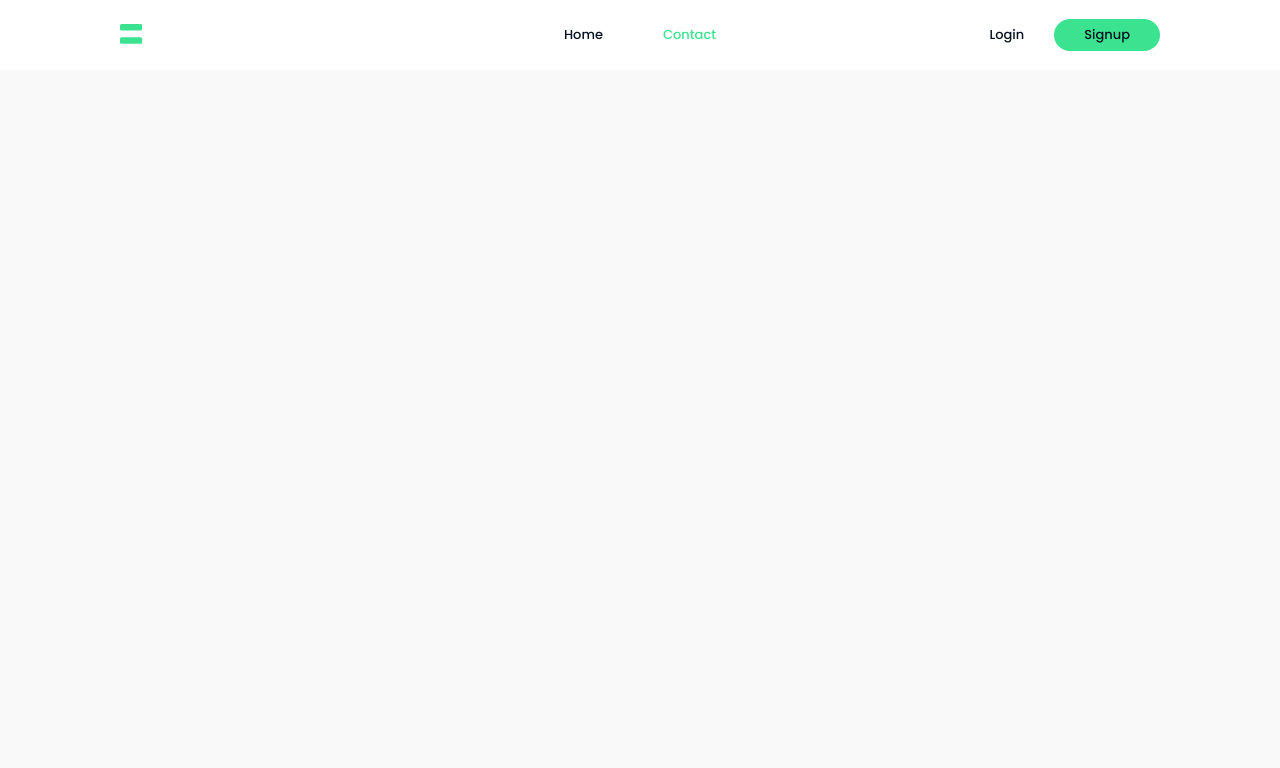
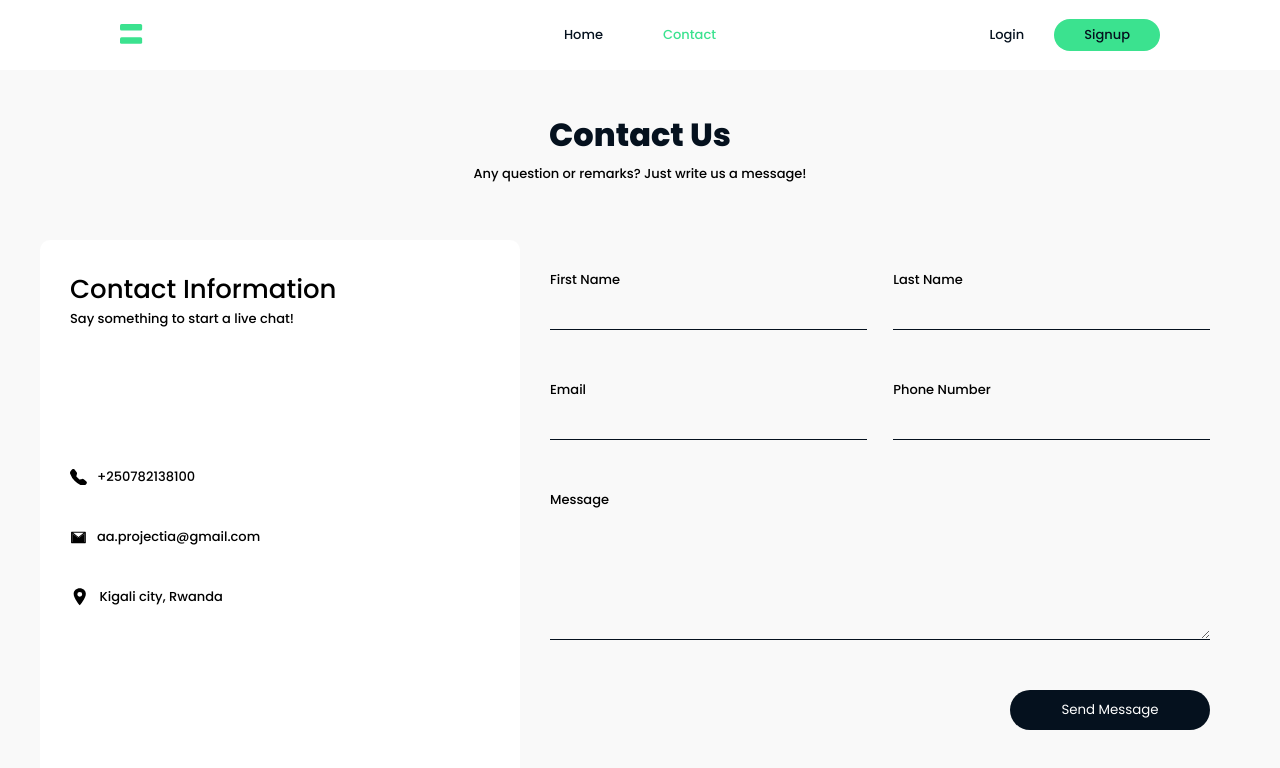
Before and after one commit to aamines/frontend, a React (Create React App) app: page /contact in a window 1280 px wide. Shown: the top 768 px of the page. Built offline with nearby package versions, Linux system fonts and the light colour scheme; no server answers.

Commit message:
contact page

```diff
--- a/src/pages/contact.jsx
+++ b/src/pages/contact.jsx
@@ -1,13 +1,254 @@
 import React from "react";
 import styled from "styled-components";
 
+//icons
+import { AiTwotoneMail } from "react-icons/ai";
+import { BsTelephoneFill } from "react-icons/bs";
+import { IoLocationSharp } from "react-icons/io5";
+
+//components
+import Footer from "../components/footer";
+
 const Contact = () => {
-  return <Container></Container>;
+  return (
+    <Container>
+      <div className="container">
+        <div className="header">
+          <p className="head">Contact Us</p>
+          <p className="para">
+            Any question or remarks? Just write us a message!
+          </p>
+        </div>
+        <div className="content">
+          <div className="left">
+            <div className="top">
+              <p className="head">Contact Information</p>
+              <p className="para">Say something to start a live chat!</p>
+            </div>
+            <div className="middle">
+              <div className="row">
+                <BsTelephoneFill className="icon" />
+                <p>+250782138100</p>
+              </div>
+              <div className="row">
+                <AiTwotoneMail className="icon" />
+                <p>aa.projectia@gmail.com</p>
+              </div>
+              <div className="row">
+                <IoLocationSharp className="big" />
+                <p>Kigali city, Rwanda</p>
+              </div>
+            </div>
+          </div>
+          <div className="right">
+            <div className="row">
+              <div className="chunk">
+                <label htmlFor="fname">First Name</label>
+                <input type="text" id="fname" />
+              </div>
+              <div className="chunk">
+                <label htmlFor="lname">Last Name</label>
+                <input type="text" id="lname" />
+              </div>
+            </div>
+            <div className="row">
+              <div className="chunk">
+                <label htmlFor="email">Email</label>
+                <input type="email" id="email" />
+              </div>
+              <div className="chunk">
+                <label htmlFor="phone">Phone Number</label>
+                <input type="text" id="phone" />
+              </div>
+            </div>
+            <div className="row">
+              <div className="big">
+                <label htmlFor="message">Message</label>
+                <textarea id="message" cols="30" rows="10"></textarea>
+              </div>
+            </div>
+            <div className="button">
+              <button>Send Message</button>
+              <img src="/images/Four.png" alt="four" />
+            </div>
+          </div>
+        </div>
+      </div>
+      <div className="footer">
+        <Footer />
+      </div>
+    </Container>
+  );
 };
 
 const Container = styled.div`
   width: 100%;
   height: auto;
+
+  .container {
+    width: 100%;
+    height: auto;
+    display: flex;
+    flex-direction: column;
+    align-items: center;
+
+    .header {
+      width: 100%;
+      height: 100px;
+      display: flex;
+      margin: 30px 0;
+      flex-direction: column;
+      align-items: center;
+      justify-content: center;
+
+      p.head {
+        font-size: 2rem;
+        font-weight: 800;
+        color: var(--dark);
+      }
+
+      p.para {
+        line-height: 30px;
+      }
+    }
+
+    .content {
+      height: auto;
+      display: flex;
+      margin: 10px 0 10px 0;
+      flex-direction: row;
+
+      @media only screen and (min-width: 1200px) {
+        width: 1200px;
+      }
+
+      @media only screen and (max-width: 1200px) {
+        width: 90%;
+      }
+
+      .left {
+        width: 40%;
+        height: 650px;
+        border-radius: 10px;
+        background: var(--white);
+        padding: 30px;
+
+        .top {
+          width: 100%;
+          height: 30%;
+          display: flex;
+          flex-direction: column;
+          align-content: flex-start;
+
+          .head {
+            font-size: 2em;
+          }
+        }
+
+        .middle {
+          width: 100%;
+          height: auto;
+
+          .row {
+            width: 100%;
+            height: 60px;
+            display: flex;
+            flex-direction: row;
+            align-items: center;
+            justify-content: flex-start;
+
+            .icon {
+              font-size: 1.3em;
+              margin: 0 10px 0 0;
+            }
+
+            .big {
+              font-size: 1.5em;
+              margin: 0 10px 0 0;
+            }
+          }
+        }
+      }
+
+      .right {
+        width: 60%;
+        height: 100%;
+        padding: 30px;
+
+        .row {
+          width: 100%;
+          height: auto;
+          margin: 0 0 50px 0;
+          display: flex;
+          flex-direction: row;
+          justify-content: space-between;
+
+          .chunk {
+            width: 48%;
+            height: 60px;
+            display: flex;
+            flex-direction: column;
+            justify-content: space-between;
+
+            input {
+              width: 100%;
+              height: 40px;
+              background: transparent;
+              border: none;
+              outline: none;
+              border-bottom: 1px solid var(--dark);
+            }
+          }
+
+          .big {
+            width: 100%;
+            height: 150px;
+            display: flex;
+            flex-direction: column;
+            justify-content: space-between;
+
+            textarea {
+              height: 80%;
+              background: transparent;
+              border: none;
+              outline: none;
+              border-bottom: 1px solid var(--dark);
+            }
+          }
+        }
+
+        .button {
+          width: 100%;
+          height: auto;
+          display: flex;
+          flex-direction: column;
+          align-items: flex-end;
+
+          img {
+            width: 250px;
+            margin: 0 60px 0;
+          }
+
+          button {
+            width: 200px;
+            height: 40px;
+            border-radius: 50px;
+            border: none;
+            background: var(--dark);
+            color: var(--white);
+          }
+        }
+      }
+    }
+  }
+
+  .footer {
+    width: 100%;
+    height: auto;
+    display: flex;
+    flex-direction: column;
+    align-items: center;
+  }
 `;
 
 export default Contact;
```
Also changed, not shown: public/images/Four.png (added).
